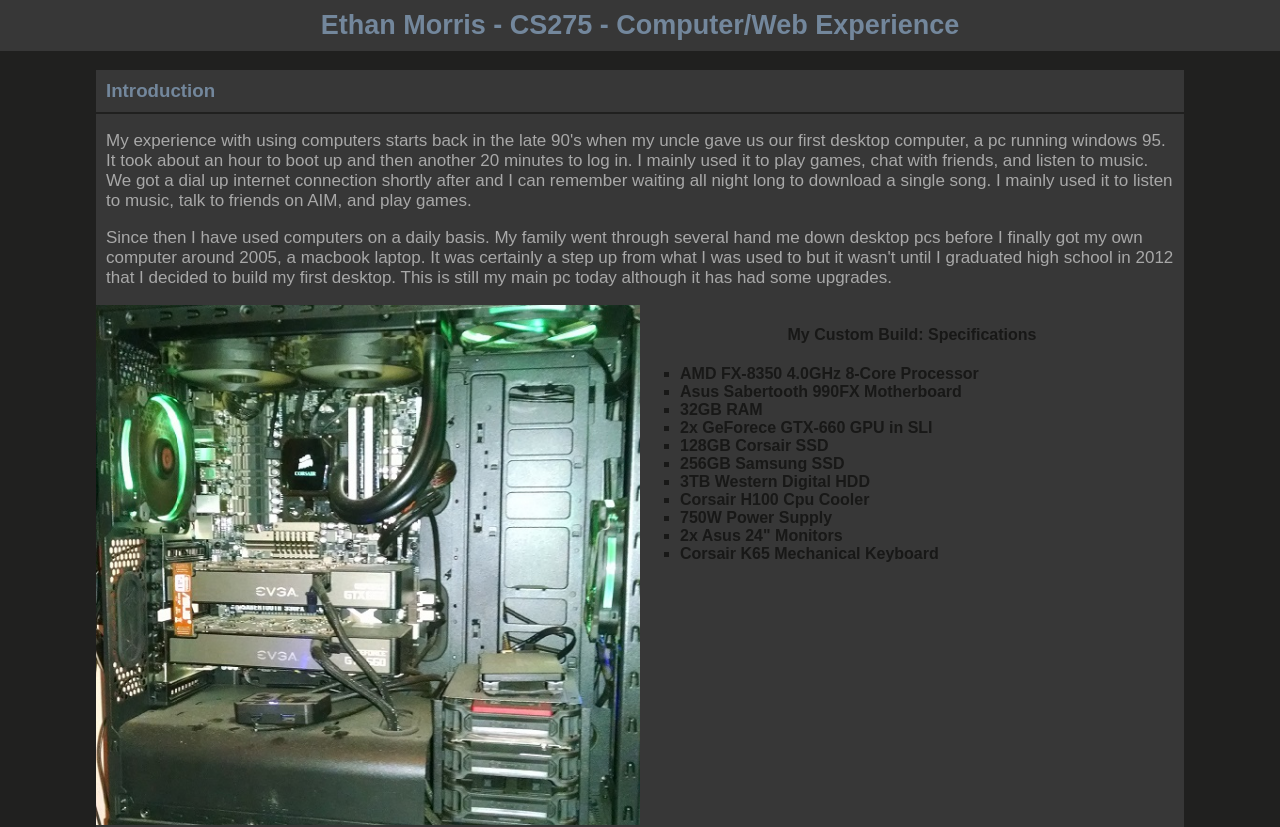
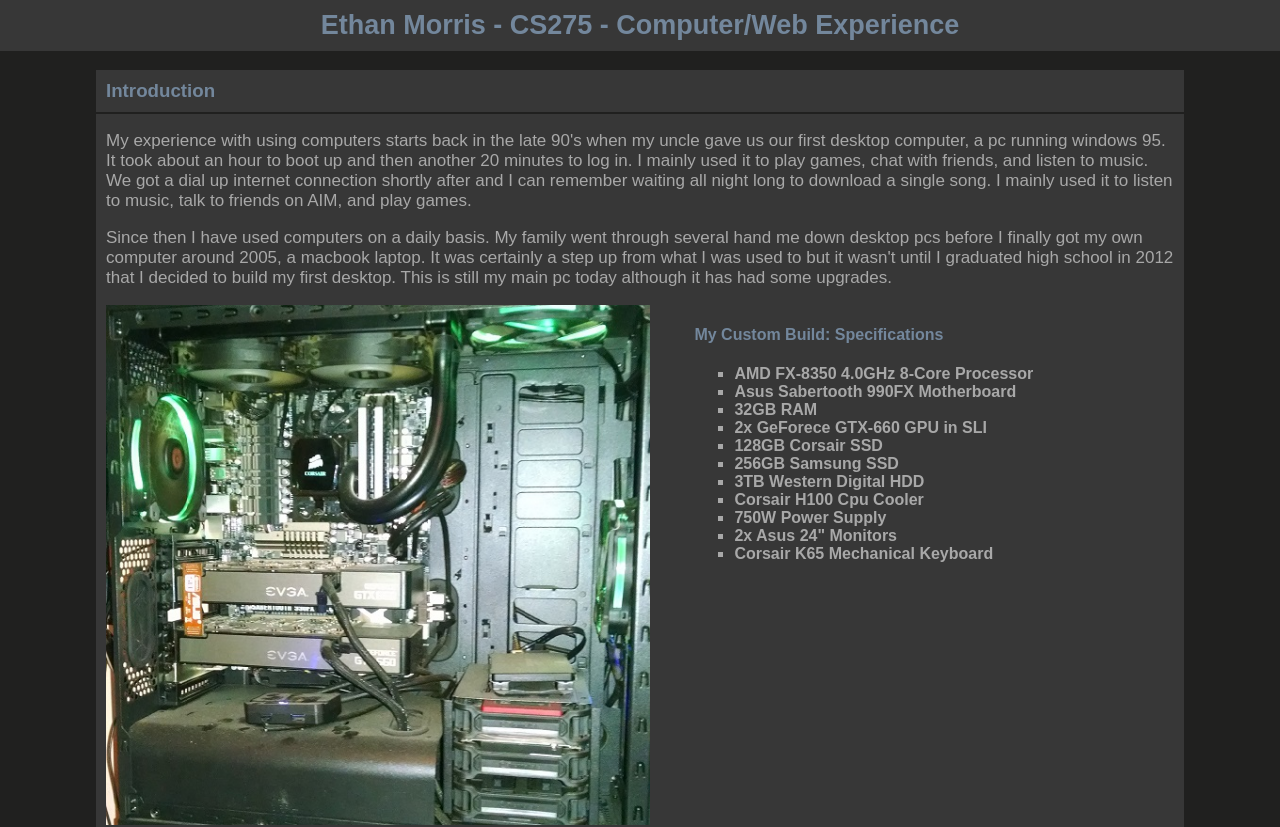
Before and after one commit to eam9891/CS275, a plain HTML site: page index.html in a window 1280 px wide. Shown: the top 827 px of the page. Drawn offline with Linux system fonts and the light colour scheme.

Commit message:
modified:   css/normal.css 	modified:   index.html

```diff
--- a/css/normal.css
+++ b/css/normal.css
@@ -34,8 +34,12 @@ h3 {
 }
 
 h4 {
-    text-align: center;
-    color: #181817;
+
+    color: #73879C !important;
+}
+
+li {
+    color: #a8a8a8;
 }
 
 p {
@@ -48,13 +52,16 @@ p {
 
 img {
     width: 50%;
+    margin-left: 10px;
+    margin-bottom: 10px;
 }
 
 .specs {
     float: right;
-    width: 50%;
+    width: 45%;
     color: #181817;
     font-weight: 800;
+
 }
 
 ul {
--- a/index.html
+++ b/index.html
@@ -1,5 +1,5 @@
 <!DOCTYPE html>
-<!------------------
+<!--
      CS 275
      Ethan Morris
      9/1/2016
@@ -7,7 +7,7 @@
      Assignment 1
 -->
 
-<html>
+<html lang="en">
 <head>
     <meta charset="UTF-8">
     <title>Assignment 1</title>
@@ -37,7 +37,7 @@
                 but it wasn't until I graduated high school in 2012 that I decided to build my first desktop. This is still my main
                 pc today although it has had some upgrades.
             </p>
-            <img src="images/myRig.jpg">
+            <img src="images/myRig.jpg" alt="Oops!">
             <div class="specs">
                 <h4>My Custom Build: Specifications</h4>
                 <ul>
@@ -54,13 +54,7 @@
                     <li>Corsair K65 Mechanical Keyboard</li>
                 </ul>
             </div>
-
         </section>
-
-        <section>
-
-        </section>
-
         <section>
             <h3> Programming Experience </h3>
             <p>
@@ -74,15 +68,9 @@
                 where we learned how to create responsive websites to fit any size screen. Over the summer I took that
                 a step further and began learning php and mySQL on my own. I setup a home server on a small embedded computer as a development
                 environment running linux. In my spare time I put together a reasonably secure login system with registration
-                and started working on an admin page with some user management features. Using the google maps api I was able to render a
-                map with all currently active users.
+                and started working on an admin page with some user management features.
             </p>
         </section>
-
-
-
-
     </main>
 </body>
-
 </html>
```
